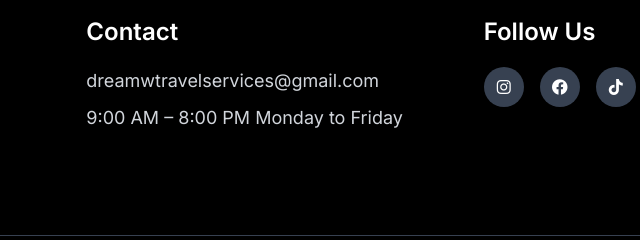
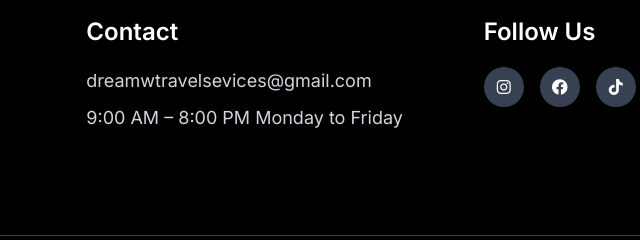
Before and after one commit to dreamwtravel/Explore-the-World-Live-Your-Dream, a plain HTML site: page index.html in a window 1280 px wide. Shown: the part 3986-4226 px from the top of the page, 371-1011 px from the left. Drawn offline with Linux system fonts and the light colour scheme.

Commit message:
Update index.html

```diff
--- a/index.html
+++ b/index.html
@@ -258,7 +258,7 @@
 
                 <div class="footer-section">
                     <h3>Contact</h3>
-                    <p><a href="mailto:dreamwtravelservices@gmail.com">dreamwtravelservices@gmail.com</a></p>
+                    <p><a href="mailto:dreamwtravelsevices@gmail.com">dreamwtravelsevices@gmail.com</a></p>
                     <p>9:00 AM – 8:00 PM Monday to Friday</p>
                 </div>
 
```
